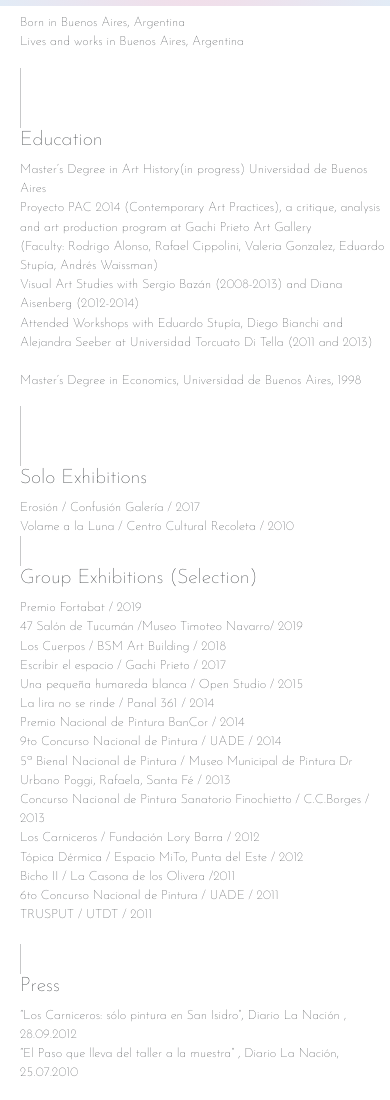
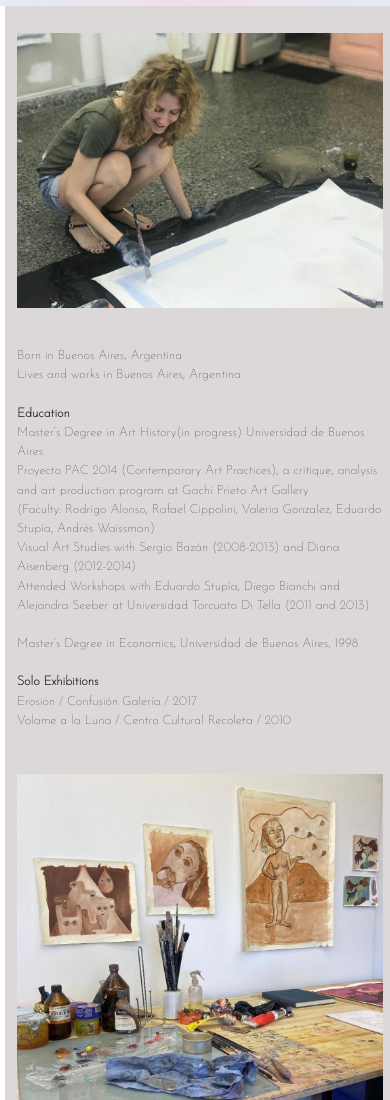
Before and after one commit to Roberto-87/Proyecto-MFH-RobertoOchoa29255, a website: page paginas/biografia.html in a window 390 px wide. Shown: the part 80-1180 px from the top of the page. Drawn offline with nearby package versions, Linux system fonts and the light colour scheme.

Commit message:
layout bio mas ajustes media queries

```diff
--- a/paginas/biografia.html
+++ b/paginas/biografia.html
@@ -87,50 +87,39 @@
 
     <!------------------------- Biografía ------------------------------------------------>
 
+<div>
+    <section class="container-article w-100">
+       <article class="container-biografia container">
+         <div class="row"  >
+               <img class="col-sm-12 col-md-12 col-lg-6 col-xl-6" src="/imagenes/imagen-contacto1.jpeg" alt="biografia Imagen 1">
 
-    <section class="container-article d-flex justify-content-center">
+              <p class="col-sm-12 col-md-12 col-lg-6 col-xl-6 p-biografia"> <br><br>
+              Born in Buenos Aires, Argentina <br>
+              Lives and works in Buenos Aires, Argentina <br><br>
 
-       <article class="container-biografia ">
-        <div data-aos="fade-up" class="div-born">
-             <p class="biografia">
-                 Born in Buenos Aires, Argentina <br>
-                 Lives and works in Buenos Aires, Argentina
-        </div>
+              <strong> Education </strong> <br>
 
-      <div class="d-flex justify-content-flex-start" style="height: 60px;">
-        <div class="vr"></div>
-      </div>
-
-           <div class="div-education" data-aos="zoom-in">
-          <div>
-        <h5>Education </h5>
-        <p>
                Master’s Degree in Art History(in progress) Universidad de Buenos Aires <br>
               Proyecto PAC 2014 (Contemporary Art Practices), a critique, analysis and art production program         at Gachi Prieto Art Gallery <br>(Faculty: Rodrigo Alonso, Rafael Cippolini, Valeria Gonzalez,       Eduardo Stupía, Andrés Waissman) <br>
               Visual Art Studies with Sergio Bazán (2008-2013) and Diana Aisenberg (2012-2014) <br>
               Attended Workshops with Eduardo Stupía, Diego Bianchi and Alejandra Seeber at Universidad       Torcuato Di Tella (2011 and 2013) <br> <br>
-        Master’s Degree in Economics, Universidad de Buenos Aires, 1998
-       </p>
-        </div>
-      </div>
+              Master’s Degree in Economics, Universidad de Buenos Aires, 1998 <br><br>
 
-        <div>
-          <div class="d-flex justify-content-flex-end" style="height: 60px;">
-            <div class="vr"></div>
-        </div>
-
-      <div data-aos="fade-right">
-        <h5>Solo Exhibitions </h5>
+              <strong> Solo Exhibitions </strong> <br>
               Erosión / Confusión Galería / 2017 <br>
               Volame a la Luna / Centro Cultural Recoleta / 2010
+
+            </p>
+
          </div>
+       </article>
 
-      <div class="d-flex justify-content-flex-start" style="height: 30px;">
-        <div class="vr"></div>
-      </div>
+       <article class="container-biografia container container-2-bio">
+        <div class="row  d-flex flex-row-reverse"  >
+              <img class="col-sm-12 col-md-12 col-lg-6 col-xl-6" src="/imagenes/imagenes-taller/imagenTaller4.jpg" alt="biografia Imagen 1">
 
-      <div data-aos="fade-down-right">
-        <h5>Group Exhibitions (Selection) </h5>
+              <p class="col-sm-12 col-md-12 col-lg-6 col-xl-6 p-biografia"> <br><br>
+               <br> <strong> Group Exhibitions (Selection) </strong> <br>
                 Premio Fortabat / 2019 <br>
                 47 Salón de Tucumán /Museo Timoteo Navarro/ 2019 <br>
                 Los Cuerpos / BSM Art Building / 2018 <br>
@@ -146,26 +135,14 @@
                 Bicho II / La Casona de los Olivera /2011 <br>
                 6to Concurso Nacional de Pintura / UADE / 2011 <br>
                 TRUSPUT / UTDT / 2011 <br> <br>
-      </div>
-              <div>
-        <div class="d-flex justify-content-start" style="height: 30px;">
-          <div class="vr"></div>
-        </div>
+
+                <strong>Press </strong> <br>
+                “Los Carniceros: sólo pintura en San Isidro”, Diario La Nación , 28.09.2012 <br>
+                “El Paso que lleva del taller a la muestra” , Diario La Nación, 25.07.2010
 
 
-        <div data-aos="fade-left"
-         data-aos-anchor="#example-anchor"
-         data-aos-offset="500"
-         data-aos-duration="500">
-
-          <h5>Press </h5>
-          <p>“Los Carniceros: sólo pintura en San Isidro”, Diario La Nación , 28.09.2012 <br>
-          “El Paso que lleva del taller a la muestra” , Diario La Nación, 25.07.2010
            </p>
         </div>
-     </div>
-    </div>
-
       </article>
   </section>
 
--- a/scss/base/_listas.scss
+++ b/scss/base/_listas.scss
@@ -16,6 +16,7 @@ $colores:(
     "blanco1":rgb(255, 255, 255),
     "blanco2":rgb(239, 239, 239),
     "blanco3": rgba(255, 255, 255, 0.95),
+    "blanco4":rgb(220, 216, 216),
 
     "negro0": black,
     "negro1":rgb(20, 20, 20),
--- a/scss/components/media-queries/_media-queries-biografia.scss
+++ b/scss/components/media-queries/_media-queries-biografia.scss
@@ -7,10 +7,16 @@
        padding: 0;
     }
 
+
     @media (min-width: 1024px) {
         @include bottom-left (5%, 0)
     }
     @media (min-width: 1280px) {
         @include bottom-left (2%, 0)
     }
-       }
+}
+     .img2bio{
+        @media (min-width: 280px) {
+
+    }
+     }
--- a/scss/components/media-queries/_media-queries-footer.scss
+++ b/scss/components/media-queries/_media-queries-footer.scss
@@ -85,7 +85,9 @@
      @media (min-width: 820px) {
         @include widhtmargin (100%, 6%);
 }
-
+     @media (min-width: 1200px) {
+       @include widhtmargin (100%, 1%);
+}
 }
 
 /*--------------------------fin reajuste media queries sección biografía------------------------------------- */
--- a/scss/components/media-queries/_media-queries-galeria2018.scss
+++ b/scss/components/media-queries/_media-queries-galeria2018.scss
@@ -28,6 +28,9 @@
             @include media18 ();
             @include media19 ();
             @include media20 ();
+            @media (min-width:768px ) {
+              width: 75% !important;
+            }
             @media (min-width:1000px ) {
               width: 35% !important;
             }
--- a/scss/components/media-queries/_media-queries-index.scss
+++ b/scss/components/media-queries/_media-queries-index.scss
@@ -46,8 +46,12 @@
                            }
 
                            .container-img-carrousel {
+                            @media (min-width:360px){
+                               margin-top: 20px;
+                           }
                             @media (min-width:1024px){
-                               margin-left: 30%;
+                               margin-left: 35.5%;
+                               margin-top: 10px;
                             }
                             .container-img-carrousel {
                               @media (min-width:1200px){
--- a/scss/components/paginas/_biografia.scss
+++ b/scss/components/paginas/_biografia.scss
@@ -1,10 +1,14 @@
 @import "../../base/extends";
 @import "../../base/mixins";
+@import "../../base/listas";
+
+
 
 
 .container-article {
     @include displayposition(grid,2.9fr,3fr,none,none ,none);
     font-size: 0.8em;
+    background-color: map-get($map: $colores, $key: "blanco4")
     } .container-biografia {
         margin-top: 2%;
         // background-image: url(/imagenes/imagen-contacto1.jpeg);
@@ -21,5 +25,7 @@
                 z-index: 1;
                 width: 100%;
               } .container-biografia {
-                margin-left:15px;
+                width: 100%;
+               } .img2bio {
+                width: 50%;
                }
--- a/scss/components/paginas/_index-carrousel.scss
+++ b/scss/components/paginas/_index-carrousel.scss
@@ -8,7 +8,7 @@
          @include displayposition(grid,1.5fr,1.5fr,none,none ,none);
          @include widhtmargin(100%,none);
          margin-top: 15px !important;
-         }
+        }
           .p-epigrafe {
           @include displayposition(flex !important,none ,none ,none ,flex !important ,flex-end !important);
           margin-bottom:30px;
```
Also changed, not shown: css/style.css, imagenes/imagenes-taller/imagen-taller2.jpeg, 1 other file. Lines whose indentation alone changed are shown as unchanged.
